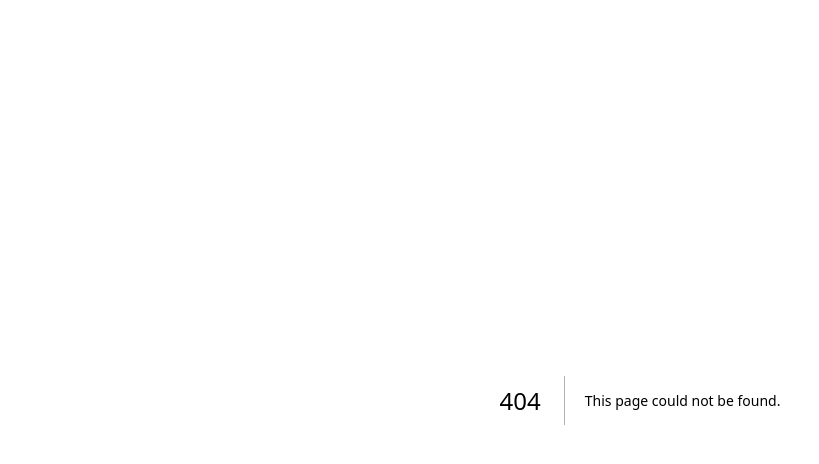
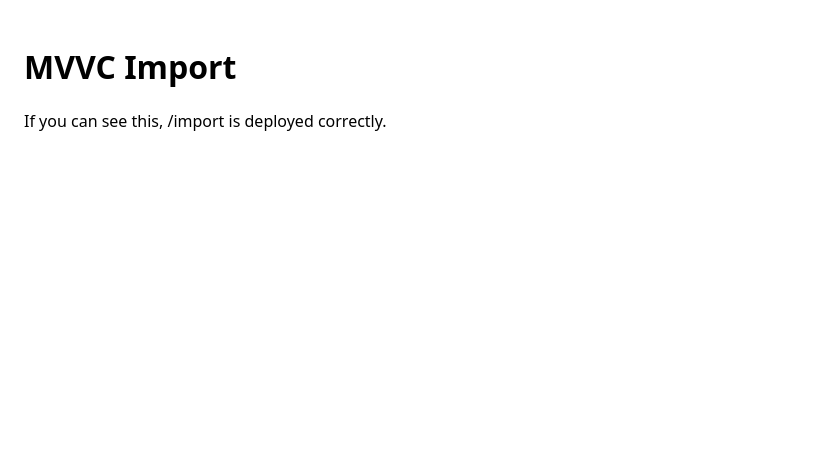
Before and after one commit to mtuyay-glitch/mvvc-coach-copilot, a Next.js app: page /import in a window 1280 px wide. Before the commit this address had no page. Shown: the top 464 px of the page, without its empty margins (0-819 px from the left). Built offline with nearby package versions, Linux system fonts and the light colour scheme.

Commit message:
Create page.tsx

```diff
--- /dev/null
+++ b/app/import/page.tsx
@@ -0,0 +1,8 @@
+export default function ImportPage() {
+  return (
+    <main style={{ padding: 24 }}>
+      <h1>MVVC Import</h1>
+      <p>If you can see this, /import is deployed correctly.</p>
+    </main>
+  );
+}
```
